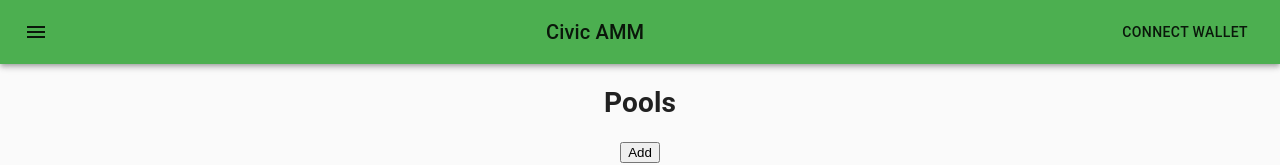
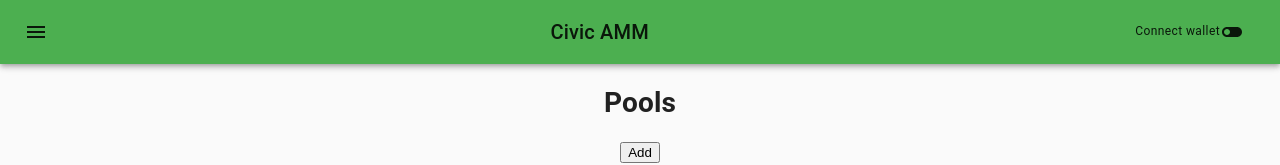
Before and after one commit to superdev0114/identity-swap, a React (Create React App) app: page / in a window 1280 px wide. Shown: the top 165 px of the page. Built offline with nearby package versions, Linux system fonts and the light colour scheme.

Commit message:
HE-33 Added a loading indicator and a couple of refactors

```diff
--- a/src/app/App.tsx
+++ b/src/app/App.tsx
@@ -16,6 +16,7 @@ import {
   unstable_createMuiStrictModeTheme as createMuiTheme,
 } from "@material-ui/core/styles";
 import green from "@material-ui/core/colors/green";
+import grey from "@material-ui/core/colors/grey";
 import { v4 as uuid } from "uuid";
 
 import "./App.css";
@@ -49,6 +50,7 @@ function App(): JSX.Element {
         palette: {
           type: prefersDarkMode ? "dark" : "light",
           primary: green,
+          secondary: grey,
         },
       }),
     [prefersDarkMode]
--- a/src/features/wallet/WalletSelector.tsx
+++ b/src/features/wallet/WalletSelector.tsx
@@ -1,19 +1,29 @@
 import React, { FC, useCallback } from "react";
 import { shallowEqual, useDispatch, useSelector } from "react-redux";
+import IconButton from "@material-ui/core/IconButton";
+import ToggleOn from "@material-ui/icons/ToggleOn";
+import ToggleOff from "@material-ui/icons/ToggleOff";
+import { Typography } from "@material-ui/core";
+import CircularProgress from "@material-ui/core/CircularProgress";
+
 import { RootState } from "../../app/rootReducer";
 import { connect, disconnect } from "./WalletSlice";
-import Button from "@material-ui/core/Button";
-import { Typography } from "@material-ui/core";
 import { abbreviateAddress } from "../../utils/string";
 
 type NoWalletConnectedProps = {
   connectWallet: () => void;
+  loading: boolean;
 };
-const NoWalletConnected = ({ connectWallet }: NoWalletConnectedProps) => (
+const NoWalletConnected = ({
+  connectWallet,
+  loading,
+}: NoWalletConnectedProps) => (
   <div>
-    <Button color="inherit" onClick={connectWallet}>
-      Connect wallet
-    </Button>
+    <IconButton color="inherit" onClick={connectWallet}>
+      <Typography variant={"caption"}>Connect wallet</Typography>
+      <ToggleOff />
+      {loading && <CircularProgress color="secondary" />}
+    </IconButton>
   </div>
 );
 
@@ -26,12 +36,13 @@ const WalletIsConnected = ({
   publicKey,
 }: WalletIsConnectedProps) => (
   <div>
-    <Typography variant="button">
+    <Typography variant="caption">
       Using wallet {publicKey && abbreviateAddress(publicKey)}
     </Typography>
-    <Button color="inherit" onClick={disconnectWallet}>
-      Disconnect
-    </Button>
+
+    <IconButton color="inherit" onClick={disconnectWallet}>
+      <ToggleOn />
+    </IconButton>
   </div>
 );
 
@@ -53,7 +64,10 @@ const WalletSelector: FC = () => {
       publicKey={walletState.publicKey}
     />
   ) : (
-    <NoWalletConnected connectWallet={connectWallet} />
+    <NoWalletConnected
+      connectWallet={connectWallet}
+      loading={walletState.loading}
+    />
   );
 };
 
--- a/src/features/wallet/WalletSlice.ts
+++ b/src/features/wallet/WalletSlice.ts
@@ -7,7 +7,7 @@ import { Cluster } from "@solana/web3.js";
 
 const DEFAULT_CLUSTER: Cluster = "devnet";
 
-// The redux state relating to walletss
+// The redux state relating to wallets
 export interface WalletsState extends Loadable {
   cluster: Cluster;
   connected: boolean;
@@ -23,7 +23,13 @@ const initialState: WalletsState = {
   error: null,
 };
 
-const disconnectAction = () => WalletAPI.disconnect();
+/**
+ * Async action to disconnect from a wallet.
+ */
+export const disconnect = createAsyncThunk(
+  "wallet/disconnect",
+  WalletAPI.disconnect
+);
 
 /**
  * Async action to connect to a wallet. Creates a new wallet instance,
@@ -42,7 +48,7 @@ export const connect = createAsyncThunk(
     const wallet = await WalletAPI.connect(cluster);
 
     wallet.on("disconnect", () => {
-      disconnectAction();
+      thunkAPI.dispatch(disconnect());
       thunkAPI.dispatch(addNotification({ message: "Wallet disconnected" }));
     });
 
@@ -53,14 +59,6 @@ export const connect = createAsyncThunk(
 );
 
 /**
- * Async action to disconnect from a wallet.
- */
-export const disconnect = createAsyncThunk(
-  "wallet/disconnect",
-  disconnectAction
-);
-
-/**
  * Redux slice containing the reducers for the wallet
  */
 const walletSlice = createSlice({
@@ -68,17 +66,29 @@ const walletSlice = createSlice({
   initialState,
   reducers: {},
   extraReducers: (builder) => {
+    // Triggered when the connect and disconnect async actions is in progress
+    builder.addCase(connect.pending, (state) => ({
+      ...state,
+      loading: true,
+    }));
+    builder.addCase(disconnect.pending, (state) => ({
+      ...state,
+      loading: true,
+    }));
+
     // Triggered when the connect async action is completed
     builder.addCase(connect.fulfilled, (state, action) => ({
       ...state,
       publicKey: action.payload,
       connected: true,
+      loading: false,
     }));
     // Triggered when the disconnect async action is completed
     builder.addCase(disconnect.fulfilled, (state) => ({
       ...state,
       publicKey: null,
       connected: false,
+      loading: false,
     }));
   },
 });
--- a/src/types/sol-wallet-adapter.d.ts
+++ b/src/types/sol-wallet-adapter.d.ts
@@ -1,7 +1,7 @@
 // Typescript binding for the Sollet wallet adapter library
 declare module "@project-serum/sol-wallet-adapter" {
-  import EventEmitter = NodeJS.EventEmitter;
   import { PublicKey } from "@solana/web3.js";
+  import EventEmitter from "eventemitter3";
 
   class Wallet extends EventEmitter {
     constructor(providerUrl: string, network: string);
```
